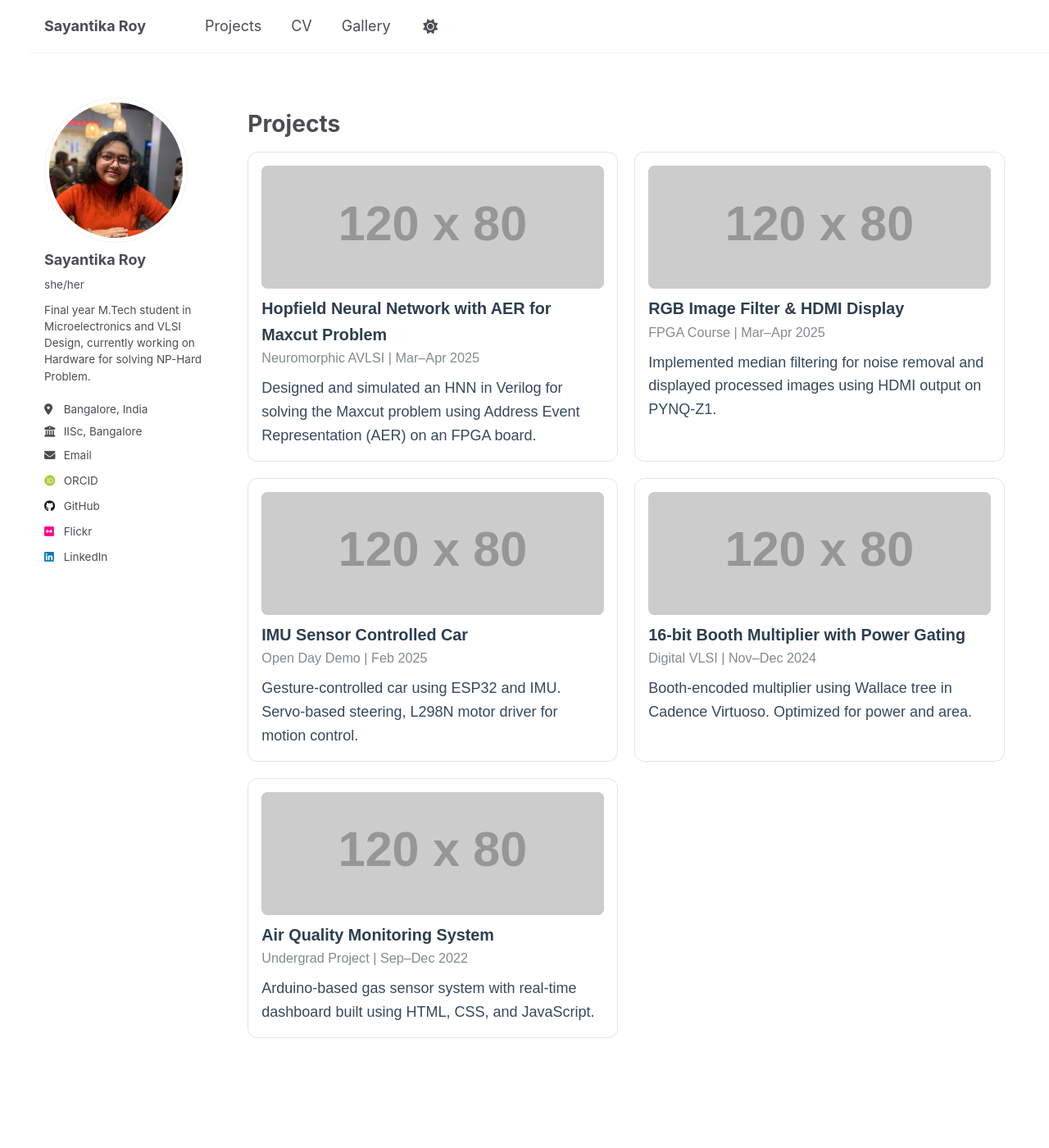
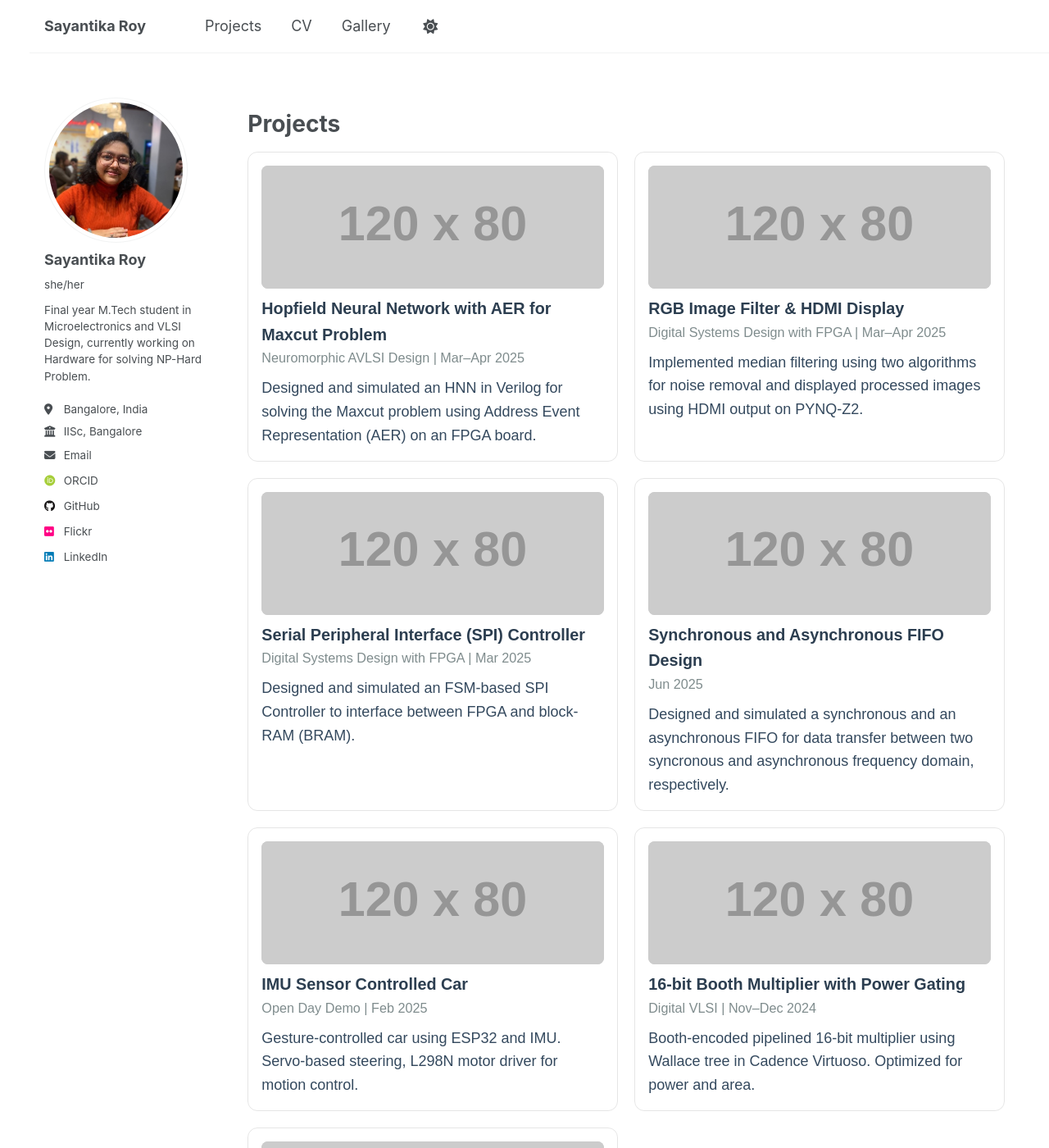
Before and after one commit to sayo-134/sayantika-roy.github.io, a Jekyll site: the page built from _pages/projects.html, in a window 1280 px wide and 1400 px high. Shown: the whole window at 82% size. Built offline with Jekyll 4.4.1, drawn with Linux system fonts in a browser that asks for light colours; some web fonts are replaced.

Commit message:
Update project descriptions and titles for clarity

```diff
--- a/_pages/projects.html
+++ b/_pages/projects.html
@@ -100,7 +100,7 @@ author_profile: true
   <div class="project-tile">
     <img class="project-image" src="https://via.placeholder.com/120x80" alt="Project Image">
     <div class="project-title">Hopfield Neural Network with AER for Maxcut Problem</div>
-    <div class="project-meta">Neuromorphic AVLSI | Mar–Apr 2025</div>
+    <div class="project-meta">Neuromorphic AVLSI Design | Mar–Apr 2025</div>
     <div class="project-description">
       Designed and simulated an HNN in Verilog for solving the Maxcut problem using Address Event Representation (AER) on an FPGA board.
     </div>
@@ -109,9 +109,27 @@ author_profile: true
   <div class="project-tile">
     <img class="project-image" src="https://via.placeholder.com/120x80" alt="Project Image">
     <div class="project-title">RGB Image Filter & HDMI Display</div>
-    <div class="project-meta">FPGA Course | Mar–Apr 2025</div>
+    <div class="project-meta">Digital Systems Design with FPGA | Mar–Apr 2025</div>
     <div class="project-description">
-      Implemented median filtering for noise removal and displayed processed images using HDMI output on PYNQ-Z1.
+      Implemented median filtering using two algorithms for noise removal and displayed processed images using HDMI output on PYNQ-Z2.
+    </div>
+  </div>
+
+  <div class="project-tile">
+    <img class="project-image" src="https://via.placeholder.com/120x80" alt="Project Image">
+    <div class="project-title">Serial Peripheral Interface (SPI) Controller</div>
+    <div class="project-meta">Digital Systems Design with FPGA | Mar 2025</div>
+    <div class="project-description">
+      Designed and simulated an FSM-based SPI Controller to interface between FPGA and block-RAM (BRAM).
+    </div>
+  </div>
+
+  <div class="project-tile">
+    <img class="project-image" src="https://via.placeholder.com/120x80" alt="Project Image">
+    <div class="project-title">Synchronous and Asynchronous FIFO Design</div>
+    <div class="project-meta"> Jun 2025</div>
+    <div class="project-description">
+      Designed and simulated a synchronous and an asynchronous FIFO for data transfer between two syncronous and asynchronous frequency domain, respectively.
     </div>
   </div>
 
@@ -129,7 +147,7 @@ author_profile: true
     <div class="project-title">16-bit Booth Multiplier with Power Gating</div>
     <div class="project-meta">Digital VLSI | Nov–Dec 2024</div>
     <div class="project-description">
-      Booth-encoded multiplier using Wallace tree in Cadence Virtuoso. Optimized for power and area.
+      Booth-encoded pipelined 16-bit multiplier using Wallace tree in Cadence Virtuoso. Optimized for power and area.
     </div>
   </div>
 
```
